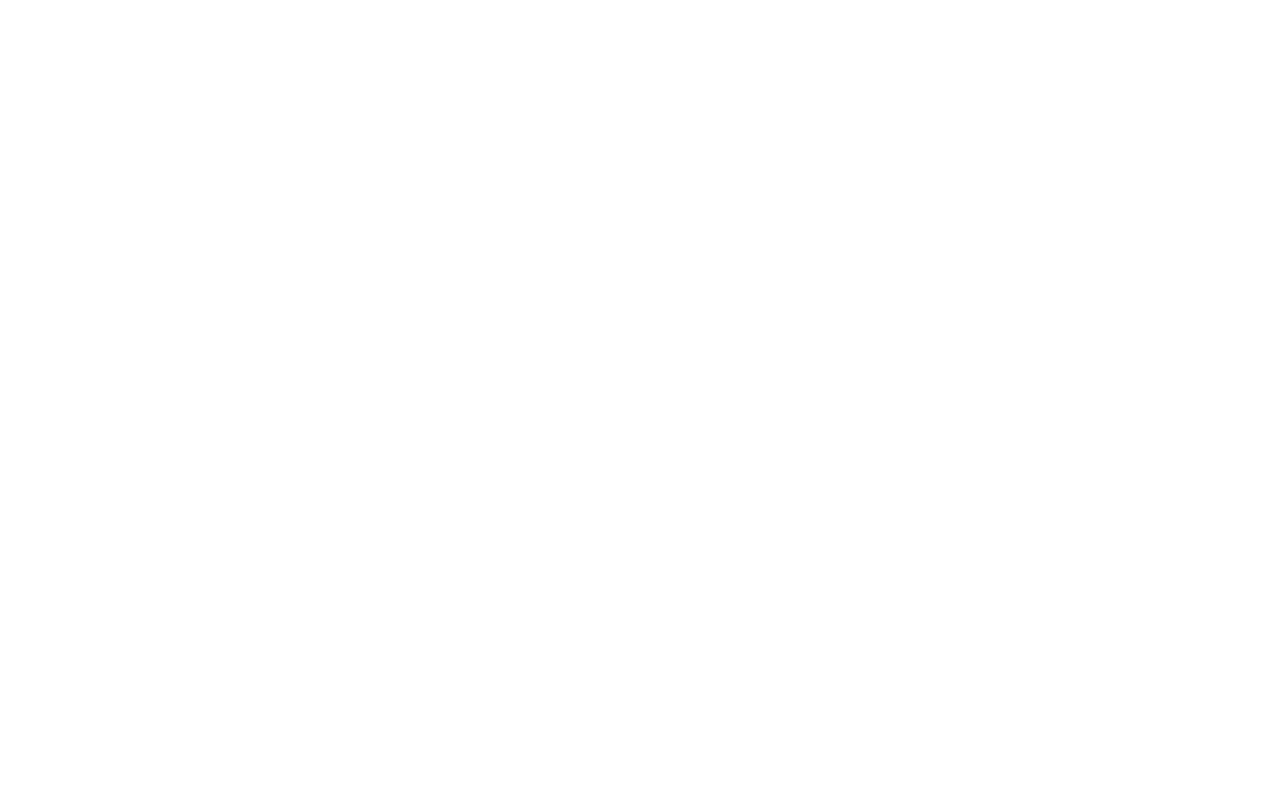
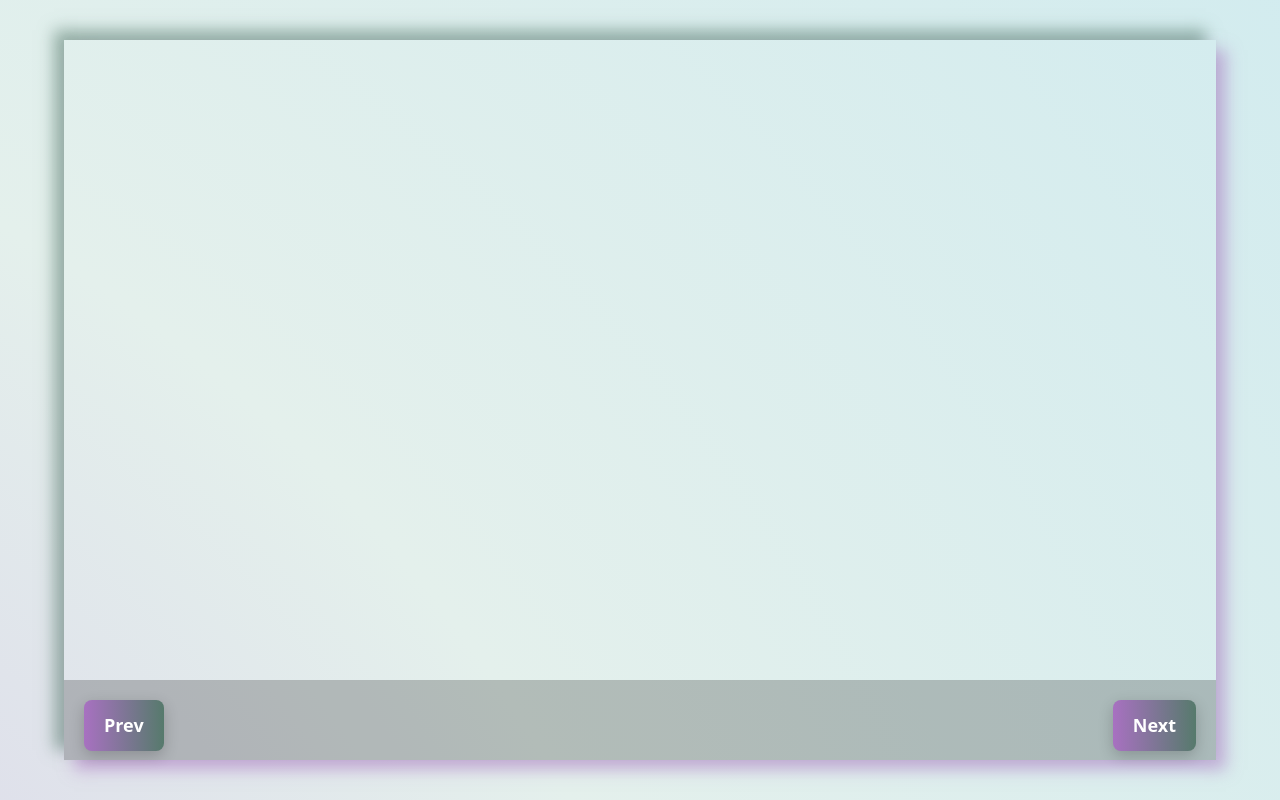
Before and after one commit to tabishaikh710/Pencilry, a React (Vite) app: page /illustrator-question-form in a window 1280 px wide. Before the commit this address had no page. Built offline with nearby package versions, Linux system fonts and the light colour scheme.

Commit message:
new paging change

```diff
--- a/src/App.jsx
+++ b/src/App.jsx
@@ -29,7 +29,8 @@ function App() {
         <Route path="/profile-completion" element={<ProfileCompletionPage />} />
         <Route path="/client-welcome" element={<ClientWelcomePage />} />
         <Route path="/illustrator-welcome" element={<IllustratorWelcomePage />} />
-        <Route path="/illustrator-welcome/IllustratorQuesForm" element={<IllustratorQuestionForm />} />
+        <Route path="/illustrator-question-form" element={<IllustratorQuestionForm />} />
+
 
 
         {/* Add other routes as needed */}
--- a/src/components/globalComponents/pageing.jsx
+++ b/src/components/globalComponents/pageing.jsx
@@ -9,9 +9,6 @@ function paging() {
     <div className={style.paging}>
     <button className={style.prev}>Prev</button>
     <button className={style.next} >Next</button>
-
-
-
     </div>
 
 </div>
```
